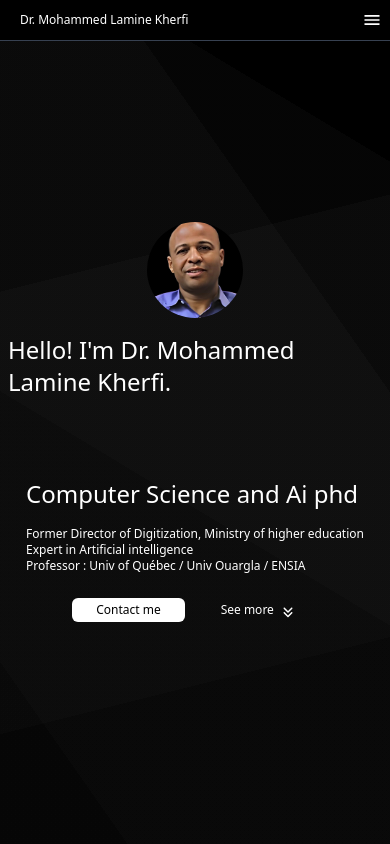
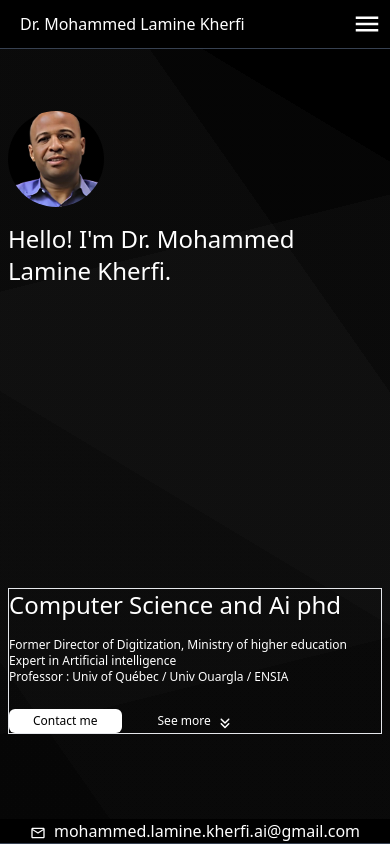
Before and after one commit to medlnb/kherfi-portfolio, a Next.js app: page / in a window 390 px wide. Built offline with nearby package versions, Linux system fonts and the light colour scheme.

Commit message:
Update: UI

```diff
--- a/app/layout.tsx
+++ b/app/layout.tsx
@@ -1,5 +1,6 @@
 import type { Metadata } from "next";
 import { Inter } from "next/font/google";
+import { MdOutlineEmail } from "react-icons/md";
 import "@styles/globals.css";
 import Nav from "@components/Nav";
 
@@ -20,6 +21,12 @@ export default function RootLayout({
       <body className="bg-black text-white text-xs lg:text-base ">
         <Nav />
         <main>{children}</main>
+        <div className="border-b border-gray-700 px-2 bg-black text-white fixed bottom-0 w-full">
+          <p className="text-base flex items-center justify-center gap-2">
+            <MdOutlineEmail className="mt-1" />{" "}
+            mohammed.lamine.kherfi.ai@gmail.com
+          </p>
+        </div>
       </body>
     </html>
   );
--- a/app/page.tsx
+++ b/app/page.tsx
@@ -68,20 +68,20 @@ const Home = () => {
   return (
     <div className="h-dvh overflow-y-scroll snap-y snap-mandatory hidescrollbar">
       <Section>
-        <div className="flex lg:flex-row lg:justify-around lg:h-80 flex-col  justify-center gap-20  h-dvh">
-          <div className="flex flex-col justify-around items-center lg:items-start">
+        <div className="flex md:flex-row sm:justify-around sm:h-80 flex-col justify-around gap-20 h-dvh">
+          <div className="flex flex-col justify-around ">
             <img
               src={"/Kherfi.png"}
               className="w-24 h-24 object-cover mb-4 bg-black rounded-full "
               alt="Mohammed Lamine Kherfi picture"
             />
-            <h1 className="lg:text-4xl text-2xl font-medium">
+            <h1 className="sm:text-4xl text-2xl font-medium">
               {"Hello! I'm Dr. Mohammed Lamine Kherfi."}
             </h1>
           </div>
-          <div className="flex flex-col justify-around items-center lg:items-start">
+          <div className="flex flex-col justify-around border">
             <div>
-              <h1 className="lg:text-4xl text-2xl mb-4">
+              <h1 className="sm:text-4xl text-2xl mb-4">
                 Computer Science and Ai phd
               </h1>
               <p>
--- a/components/Nav.tsx
+++ b/components/Nav.tsx
@@ -33,7 +33,7 @@ function Nav() {
   return (
     <header className="border-b border-gray-700  px-2 fixed w-full bg-black">
       <section className="flex justify-between items-center">
-        <p className="p-3">Dr. Mohammed Lamine Kherfi</p>
+        <p className="p-3 text-base">Dr. Mohammed Lamine Kherfi</p>
         <nav className="lg:flex hidden">
           {navs.map((nav) => (
             <p key={nav} className="p-3 hover:bg-gray-800 cursor-pointer">
@@ -42,7 +42,7 @@ function Nav() {
           ))}
         </nav>
         <div ref={menuRef} className="lg:hidden cursor-pointer">
-          <IoMdMenu size={20} onClick={() => setToggleNav(!toggleNav)} />
+          <IoMdMenu size={30} onClick={() => setToggleNav(!toggleNav)} />
         </div>
       </section>
       {toggleNav && (
```
